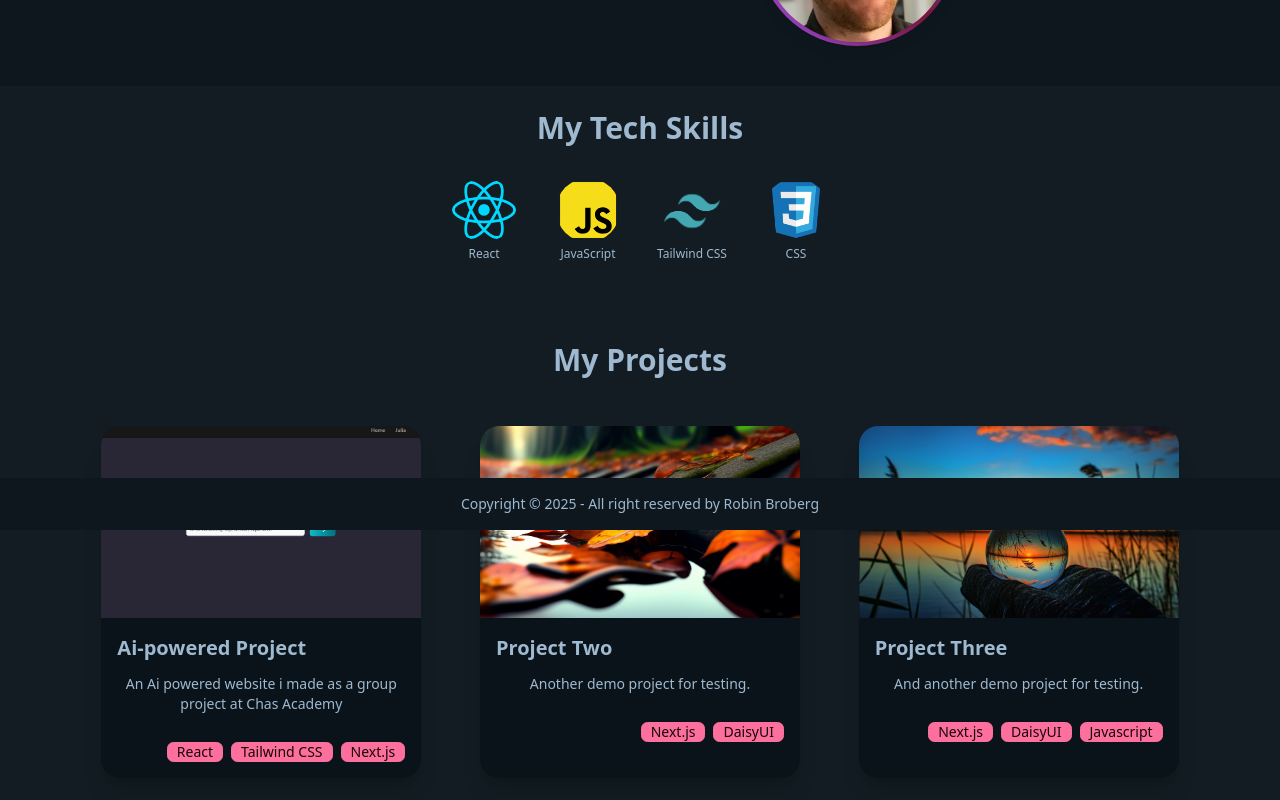
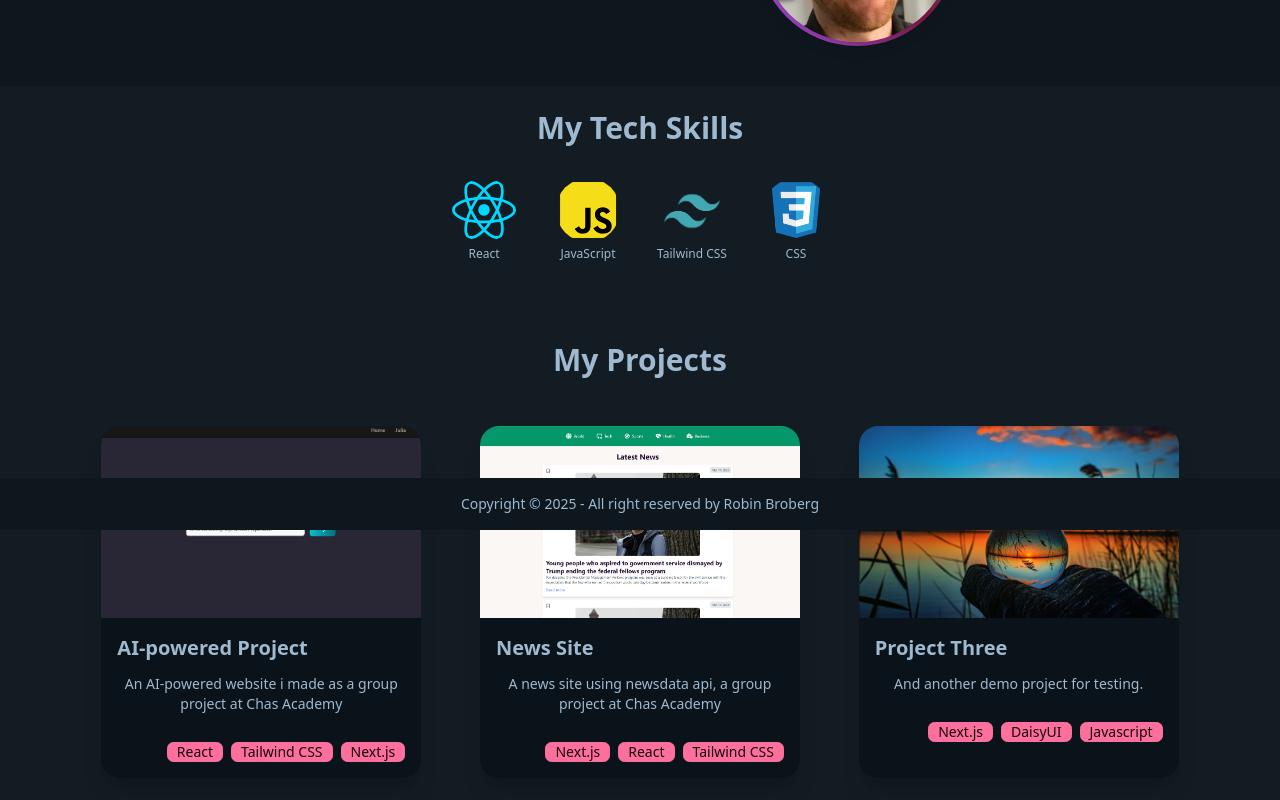
Before and after one commit to RobinBroberg/portfolioChas, a Next.js app: page / in a window 1280 px wide. Shown: the part 270-1070 px from the top of the page. Built offline with nearby package versions, Linux system fonts and the light colour scheme.

Commit message:
added news-site project

```diff
--- a/contexts/PortfolioContext.js
+++ b/contexts/PortfolioContext.js
@@ -5,20 +5,21 @@ export const PortfolioContext = createContext();
 const startingProjects = [
   {
     id: "1",
-    title: "Ai-powered Project",
+    title: "AI-powered Project",
     description:
-      "An Ai powered website i made as a group project at Chas Academy",
+      "An AI-powered website i made as a group project at Chas Academy",
     tech: ["React", "Tailwind CSS", "Next.js"],
     link: "https://github.com/zarhaselene/gemini_ai-site",
     image: "/gemini.png",
   },
   {
     id: "2",
-    title: "Project Two",
-    description: "Another demo project for testing.",
-    tech: ["Next.js", "DaisyUI"],
-    link: "https://example.com/project-two",
-    image: "/project2.jpg",
+    title: "News Site",
+    description:
+      "A news site using newsdata api, a group project at Chas Academy",
+    tech: ["Next.js", "React", "Tailwind CSS"],
+    link: "https://github.com/NoelPerland/news_project",
+    image: "/news-site.png",
   },
   {
     id: "3",
```
Also changed, not shown: public/news-site.png (added).
